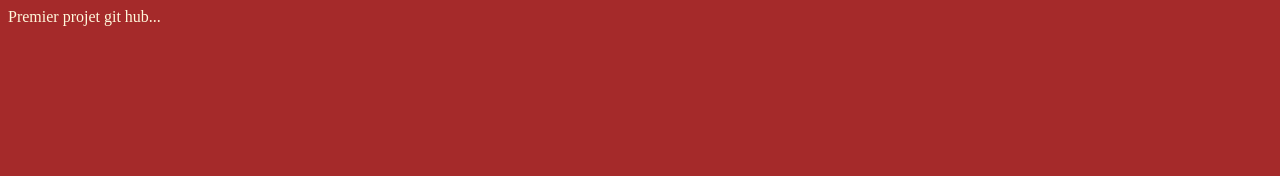
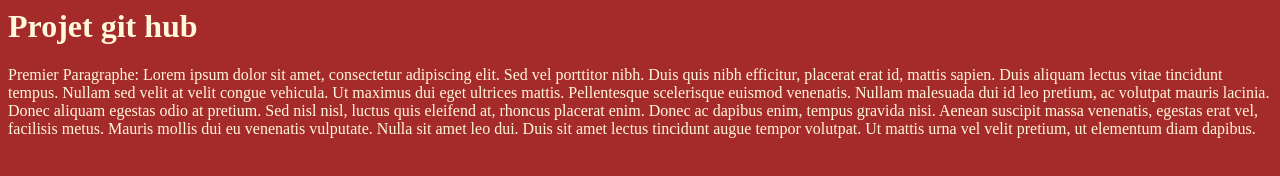
Before and after one commit to pgng08/web1, a plain HTML site: page index.html in a window 1280 px wide. Drawn offline with Linux system fonts and the light colour scheme.

Commit message:
Ajout d'un nouveau paragraphe

```diff
--- a/index.html
+++ b/index.html
@@ -3,11 +3,10 @@
 		<title>Git - Premier Projet</title>
 		<link rel="stylesheet" href="style.css">
 </head>
-	<body>
-
-Premier projet git hub...
+<body>
+<h1>Projet git hub</h1>
+<p>Premier Paragraphe: Lorem ipsum dolor sit amet, consectetur adipiscing elit. Sed vel porttitor nibh. Duis quis nibh efficitur, placerat erat id, mattis sapien. Duis aliquam lectus vitae tincidunt tempus. Nullam sed velit at velit congue vehicula. Ut maximus dui eget ultrices mattis. Pellentesque scelerisque euismod venenatis. Nullam malesuada dui id leo pretium, ac volutpat mauris lacinia. Donec aliquam egestas odio at pretium. Sed nisl nisl, luctus quis eleifend at, rhoncus placerat enim. Donec ac dapibus enim, tempus gravida nisi. Aenean suscipit massa venenatis, egestas erat vel, facilisis metus. Mauris mollis dui eu venenatis vulputate. Nulla sit amet leo dui. Duis sit amet lectus tincidunt augue tempor volutpat. Ut mattis urna vel velit pretium, ut elementum diam dapibus.  </p>
 
 
-
-	</body>
+</body>
 </html>
```
